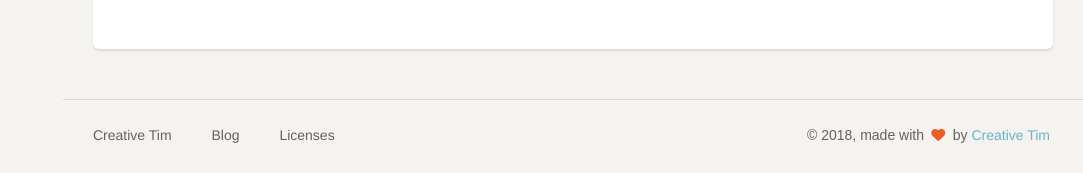
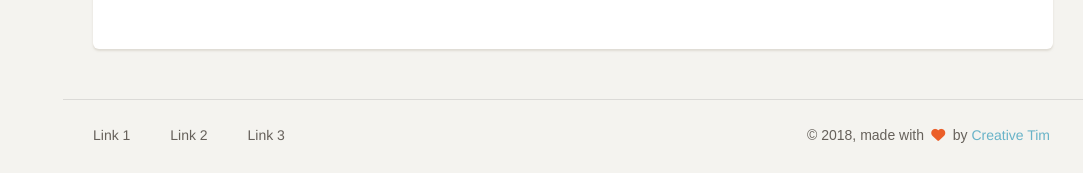
Before and after one commit to robrua/autoguru-hackathon-2018, a plain HTML site: page dashboard/icons.html in a window 1280 px wide. Shown: the part 5485-5658 px from the top of the page, without its empty margins (197-1280 px from the left). Drawn offline with Linux system fonts and the light colour scheme; some packages are replaced by stand-ins of ours; a web font is replaced by a local one.

Commit message:
update footer links

```diff
--- a/dashboard/icons.html
+++ b/dashboard/icons.html
@@ -1291,20 +1291,19 @@
             <div class="container-fluid">
                 <nav class="pull-left">
 									<ul>
-
 											<li>
-                            <a href="http://www.creative-tim.com">
-                                Creative Tim
+													<a href="#">
+															Link 1
 													</a>
 											</li>
 											<li>
-                            <a href="http://blog.creative-tim.com">
-                               Blog
+													<a href="#">
+														 Link 2
 													</a>
 											</li>
 											<li>
-                            <a href="http://www.creative-tim.com/license">
-                                Licenses
+													<a href="#">
+															Link 3
 													</a>
 											</li>
 									</ul>
```
Also changed, not shown: dashboard/dashboard.html (+6 -7 lines), dashboard/maps.html (+6 -7 lines), dashboard/notifications.html (+6 -7 lines), dashboard/table.html (+6 -7 lines), dashboard/typography.html (+6 -7 lines), dashboard/upgrade.html (+6 -7 lines), dashboard/user.html (+6 -7 lines). Lines whose indentation alone changed are shown as unchanged.
